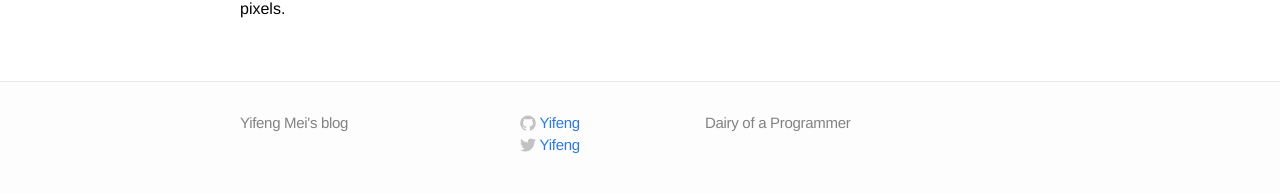
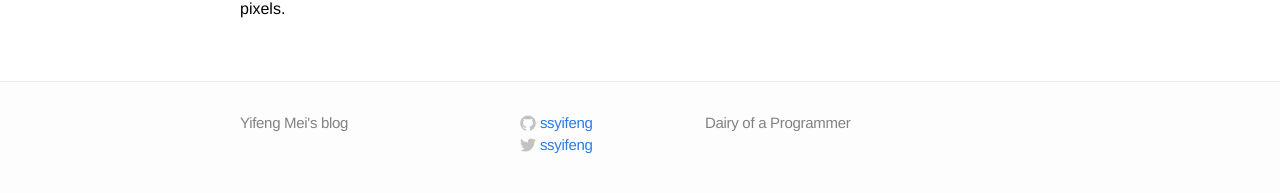
Before and after one commit to ssyfmei/ssyfmei.github.io, a Jekyll site: the page built from index.html, in a window 1280 px wide. Shown: the part 392-585 px from the top of the page. Built offline with Jekyll 4.4.1, drawn with Linux system fonts in a browser that asks for light colours.

Commit message:
Update _config.yml

```diff
--- a/_config.yml
+++ b/_config.yml
@@ -4,8 +4,8 @@ email:
 description: "Dairy of a Programmer"
 baseurl: ""
 url: "http://ssyifeng.github.io"
-twitter_username: Yifeng
-github_username:  Yifeng
+twitter_username: ssyifeng
+github_username:  ssyifeng
 
 # Build settings
 markdown: kramdown
```
